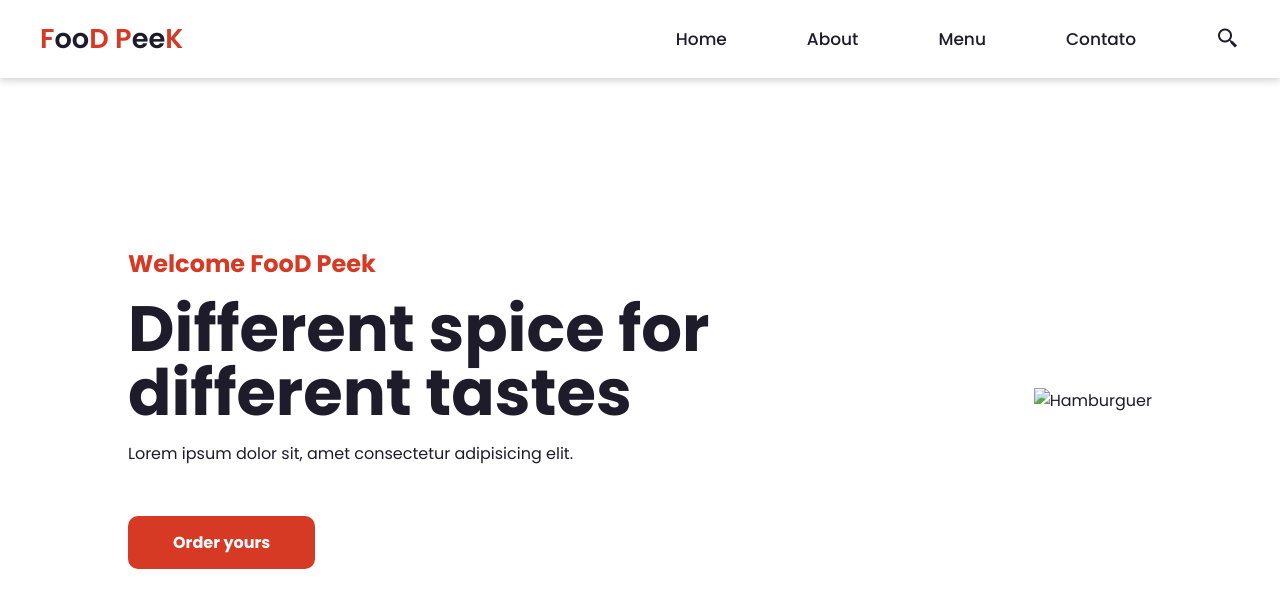
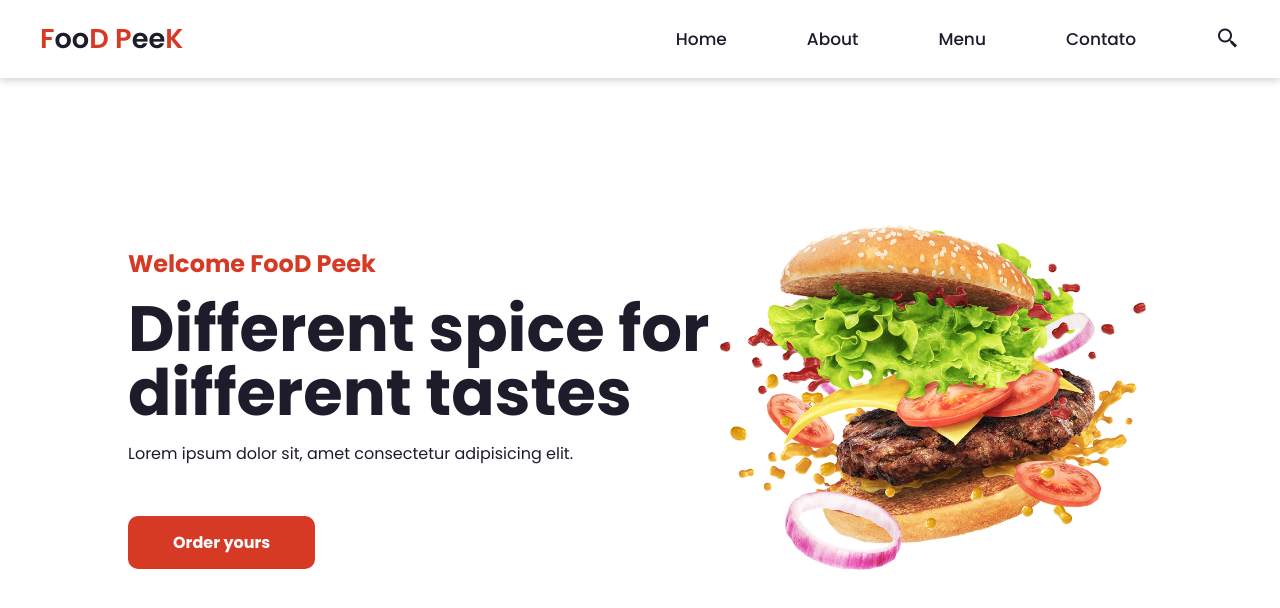
Before and after one commit to GabrielPCarvalho/FooD-PeeK, a plain HTML site: page index.html in a window 1280 px wide. Drawn offline with nearby package versions, Linux system fonts and the light colour scheme; the site is published under a folder, as on GitHub Pages, so addresses that start at the root find nothing; a script that the page names is missing.

Commit message:
Update index.html

```diff
--- a/index.html
+++ b/index.html
@@ -35,7 +35,7 @@
                 <a href="#" class="home-btn">Order yours</a>
             </div>
             <div class="home-img">
-                <img src="/img/imagem.png" alt="Hamburguer">
+                <img src="./img/imagem.png" alt="Hamburguer">
             </div>
         </section>
     </main>
```
